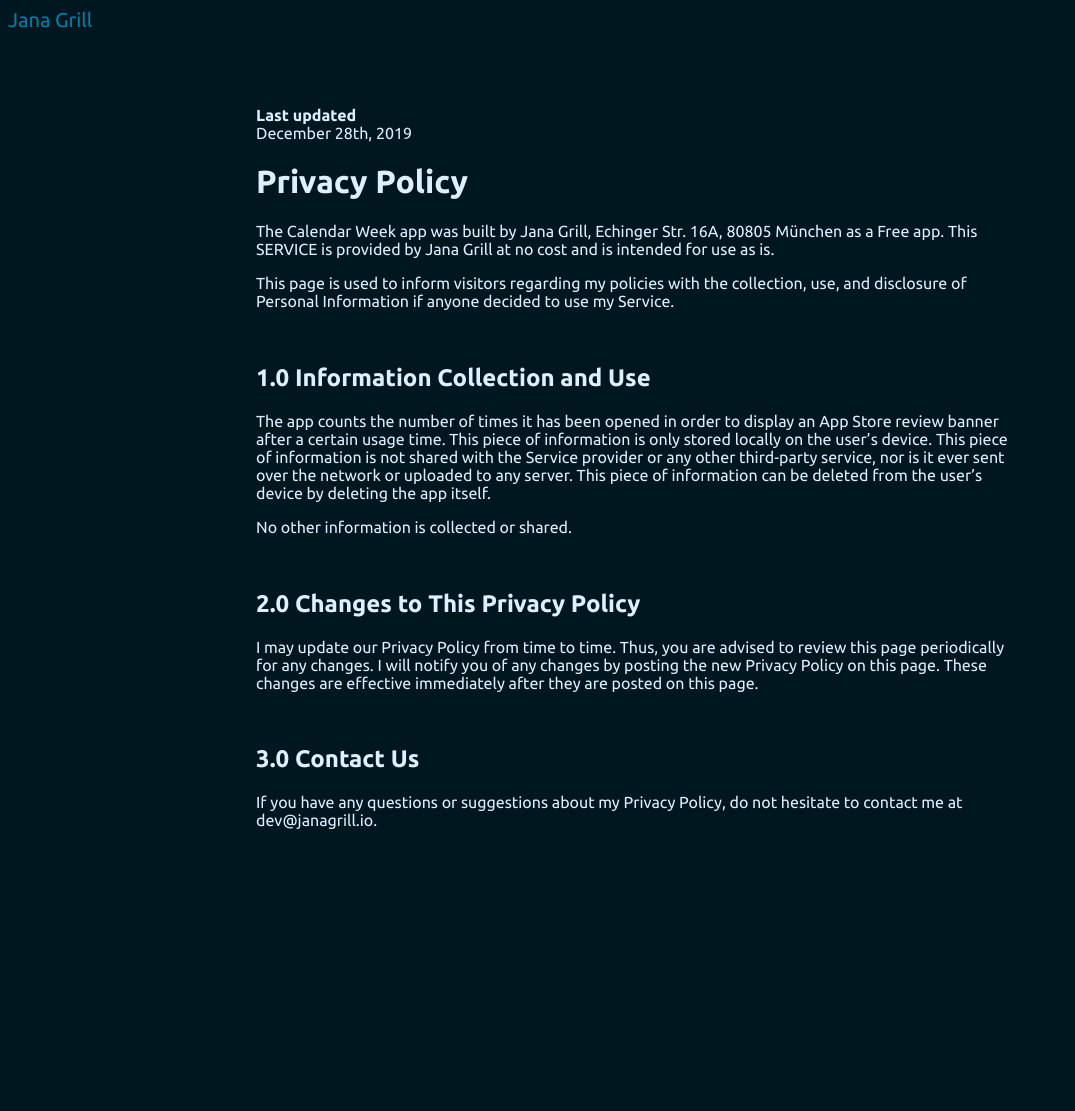
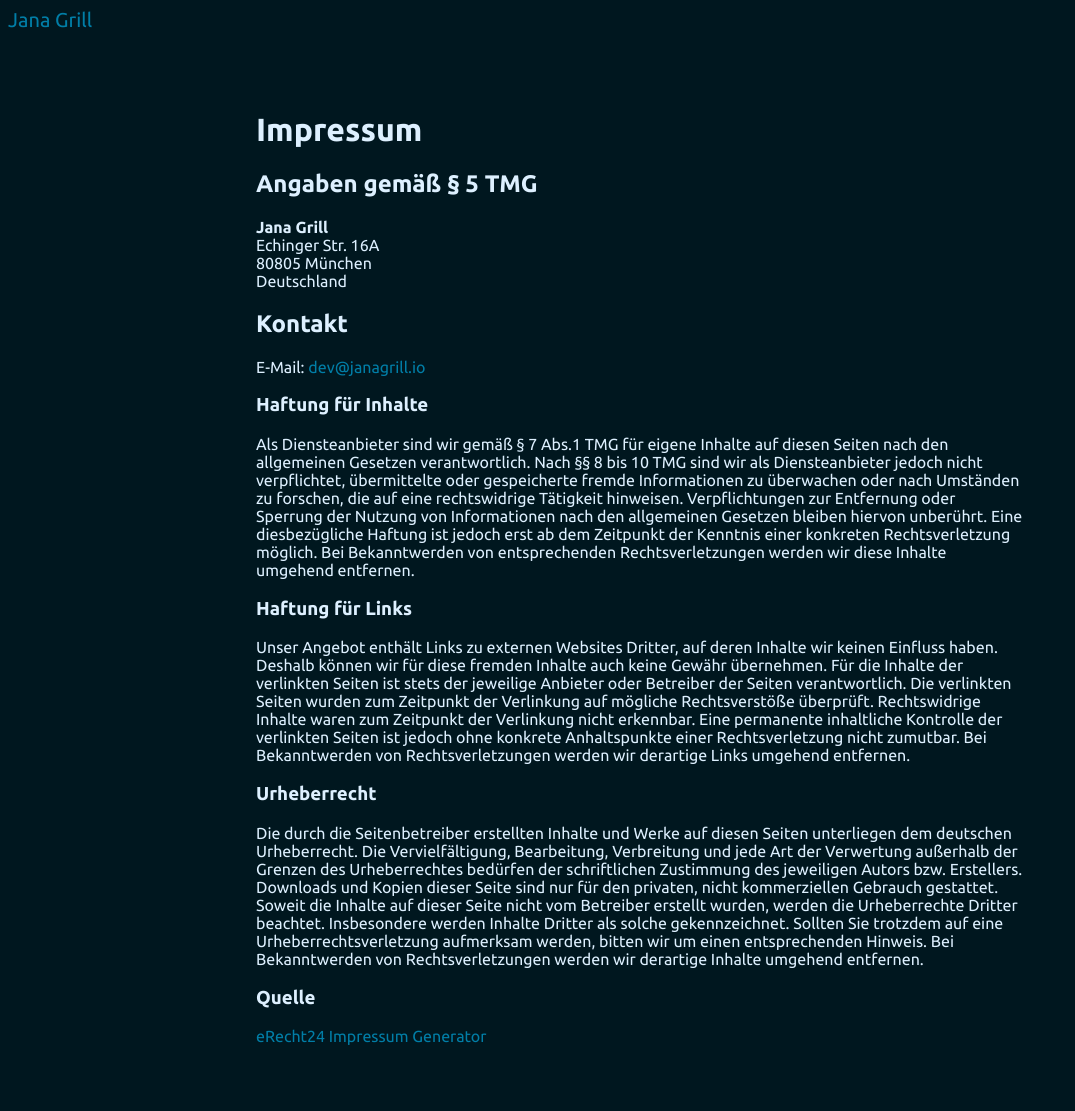
Before and after one commit to janagrill/janagrill.github.io, a Jekyll site: the page built from imprint.markdown, in a window 1280 px wide. Shown: the whole page, without its empty margins (0-1075 px from the left). Built offline with Jekyll 4.4.1, drawn with Linux system fonts in a browser that asks for light colours; before the commit the page ends 900 px from its top, so only the background shows below that.

Commit message:
Create imprint page

```diff
--- a/imprint.markdown
+++ b/imprint.markdown
@@ -3,27 +3,28 @@
 title: Imprint
 ---
 
-**Last updated**
-December 28th, 2019
+# Impressum
 
-# Privacy Policy
-The Calendar Week app was built by Jana Grill, Echinger Str. 16A, 80805 München as a Free app. This SERVICE is provided by Jana Grill at no cost and is intended for use as is.
+## Angaben gemäß § 5 TMG
+**Jana Grill**<br/>
+Echinger Str. 16A<br/>
+80805 München<br/>
+Deutschland
 
-This page is used to inform visitors regarding my policies with the collection, use, and disclosure of Personal Information if anyone decided to use my Service.
+## Kontakt
+E-Mail: [dev@janagrill.io](mailto:dev@janagrill.io)
 
-<br>
+### Haftung für Inhalte
+Als Diensteanbieter sind wir gemäß § 7 Abs.1 TMG für eigene Inhalte auf diesen Seiten nach den allgemeinen Gesetzen verantwortlich. Nach §§ 8 bis 10 TMG sind wir als Diensteanbieter jedoch nicht verpflichtet, übermittelte oder gespeicherte fremde Informationen zu überwachen oder nach Umständen zu forschen, die auf eine rechtswidrige Tätigkeit hinweisen.
+Verpflichtungen zur Entfernung oder Sperrung der Nutzung von Informationen nach den allgemeinen Gesetzen bleiben hiervon unberührt. Eine diesbezügliche Haftung ist jedoch erst ab dem Zeitpunkt der Kenntnis einer konkreten Rechtsverletzung möglich. Bei Bekanntwerden von entsprechenden Rechtsverletzungen werden wir diese Inhalte umgehend entfernen.
 
-## 1.0 Information Collection and Use
-The app counts the number of times it has been opened in order to display an App Store review banner after a certain usage time. This piece of information is only stored locally on the user's device. This piece of information is not shared with the Service provider or any other third-party service, nor is it ever sent over the network or uploaded to any server. This piece of information can be deleted from the user's device by deleting the app itself.
+### Haftung für Links
+Unser Angebot enthält Links zu externen Websites Dritter, auf deren Inhalte wir keinen Einfluss haben. Deshalb können wir für diese fremden Inhalte auch keine Gewähr übernehmen. Für die Inhalte der verlinkten Seiten ist stets der jeweilige Anbieter oder Betreiber der Seiten verantwortlich. Die verlinkten Seiten wurden zum Zeitpunkt der Verlinkung auf mögliche Rechtsverstöße überprüft. Rechtswidrige Inhalte waren zum Zeitpunkt der Verlinkung nicht erkennbar.
+Eine permanente inhaltliche Kontrolle der verlinkten Seiten ist jedoch ohne konkrete Anhaltspunkte einer Rechtsverletzung nicht zumutbar. Bei Bekanntwerden von Rechtsverletzungen werden wir derartige Links umgehend entfernen.
 
-No other information is collected or shared.
+### Urheberrecht
+Die durch die Seitenbetreiber erstellten Inhalte und Werke auf diesen Seiten unterliegen dem deutschen Urheberrecht. Die Vervielfältigung, Bearbeitung, Verbreitung und jede Art der Verwertung außerhalb der Grenzen des Urheberrechtes bedürfen der schriftlichen Zustimmung des jeweiligen Autors bzw. Erstellers. Downloads und Kopien dieser Seite sind nur für den privaten, nicht kommerziellen Gebrauch gestattet.
+Soweit die Inhalte auf dieser Seite nicht vom Betreiber erstellt wurden, werden die Urheberrechte Dritter beachtet. Insbesondere werden Inhalte Dritter als solche gekennzeichnet. Sollten Sie trotzdem auf eine Urheberrechtsverletzung aufmerksam werden, bitten wir um einen entsprechenden Hinweis. Bei Bekanntwerden von Rechtsverletzungen werden wir derartige Inhalte umgehend entfernen.
 
-<br>
-
-## 2.0 Changes to This Privacy Policy
-I may update our Privacy Policy from time to time. Thus, you are advised to review this page periodically for any changes. I will notify you of any changes by posting the new Privacy Policy on this page. These changes are effective immediately after they are posted on this page.
-
-<br>
-
-## 3.0 Contact Us
-If you have any questions or suggestions about my Privacy Policy, do not hesitate to contact me at dev@janagrill.io.
+### Quelle
+[eRecht24 Impressum Generator](https://www.e-recht24.de/impressum-generator.html)
```
